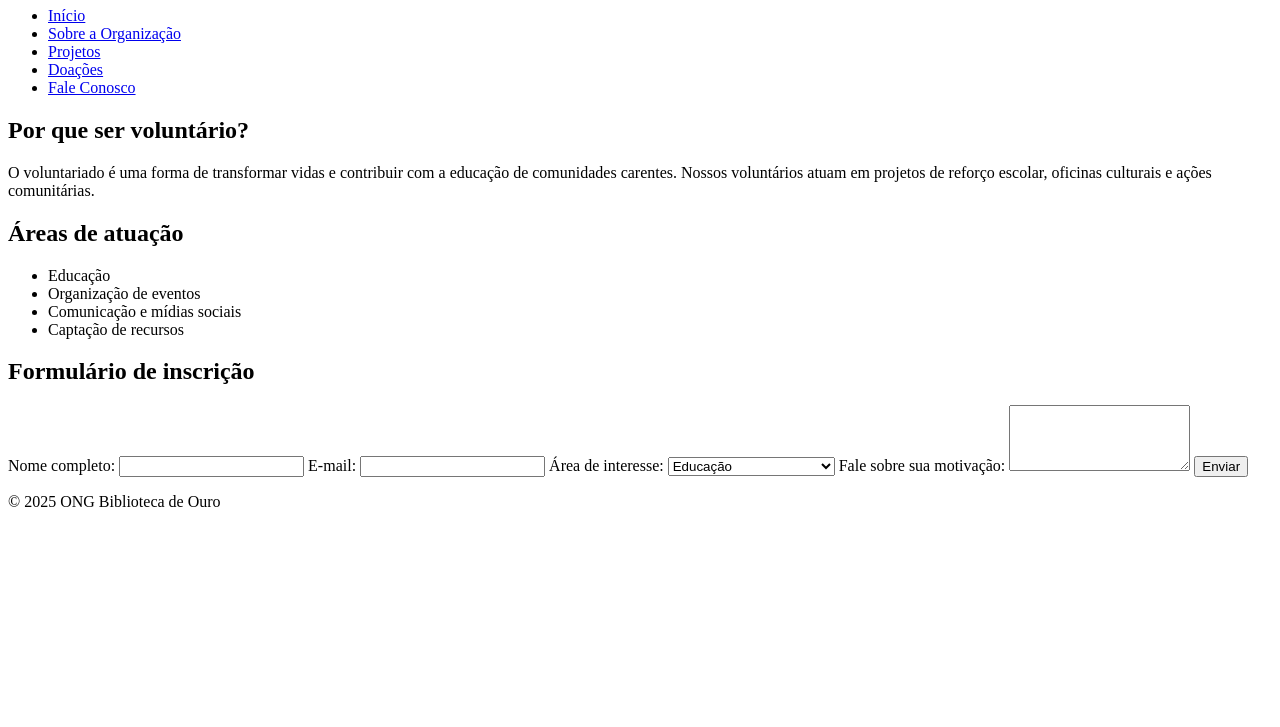
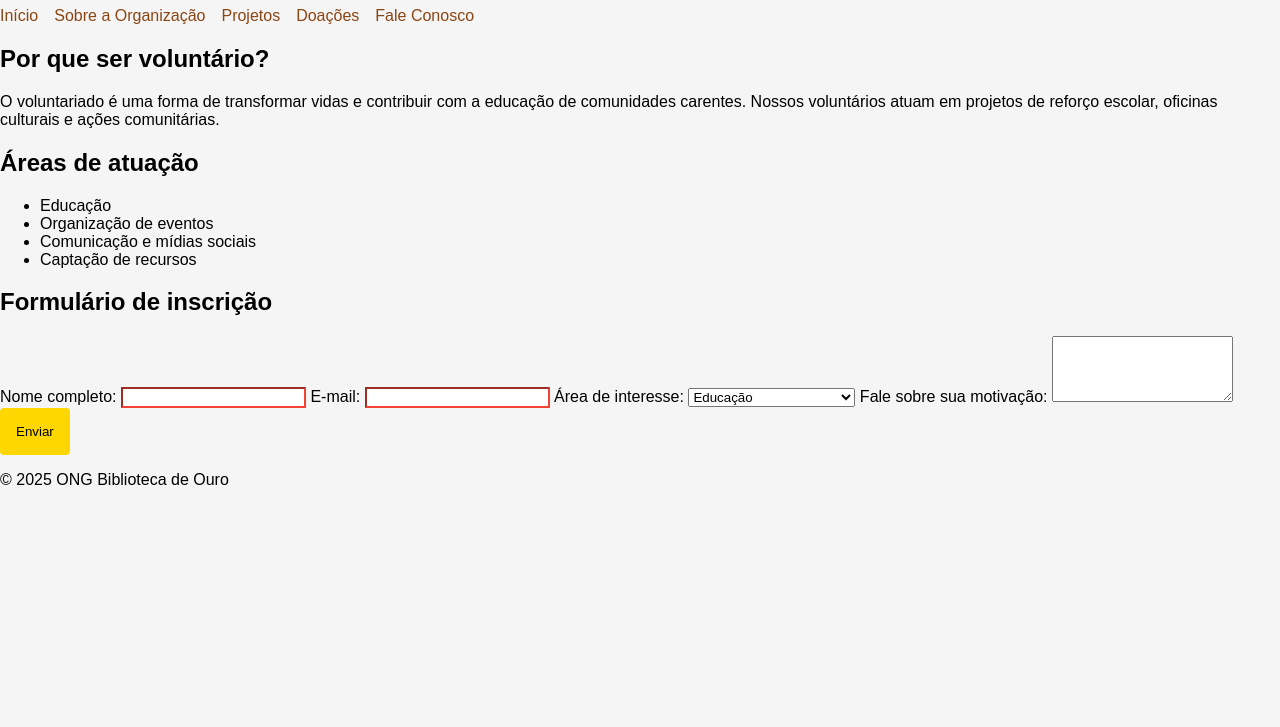
Before and after one commit to Gabriel-Texeira/Aula-de-programa-o-Web, a plain HTML site: page voluntariado.html in a window 1280 px wide. Shown: the part 73-800 px from the top of the page. Drawn offline with Linux system fonts and the light colour scheme.

Commit message:
Atualiza estrutura HTML e CSS do projeto

```diff
--- /dev/null
+++ b/css/components.css
@@ -0,0 +1,39 @@
+nav ul {
+    display: flex;
+    gap: var(--space-2);
+    list-style: none;
+    padding: 0%;
+
+}
+
+nav a {
+text-decoration: none;
+color: var(--color-primary);
+font-size: var(--font-size-md);
+}
+
+nav a:hover {
+    color: var(--color-accent);
+}
+button {
+    padding: var(--space-2);
+    background-color: var(--color-secondary);
+    border: none;
+    border-radius: 4px;
+    cursor: pointer;
+}
+button:hover {
+    background-color: var(--color-accent);
+}
+input:invalid {
+    border-color: var(--color-error);
+}
+input:valid {
+    border-color: var(--color-success);
+}
+.badge {
+    background-color: var(--color-secondary);
+    padding: var(--space-1);
+    border-radius: 12px;
+    font-size: var(--font-size-sm);
+}
--- /dev/null
+++ b/css/layout.css
@@ -0,0 +1,19 @@
+body {
+    margin: 0;
+    font-family: Arial, sans-serif;
+    background-color: var(--color-neutral-light);
+    color: var(--color-neutral-dark);
+}
+
+.container {
+    display: grid;
+    grid-template-columns: repeat(12, 1fr);
+    gap: var(--space-2);
+    padding: var(--space-3);
+}
+
+.flex {
+    display: flex;
+    justify-content: space-between;
+    align-items: center;
+}
--- /dev/null
+++ b/css/responsive.css
@@ -0,0 +1,28 @@
+@media (max-width: 1200px) {
+    .container {
+        grid-template-columns: repeat(8, 1fr);
+    }
+}
+
+@media (max-width: 992px) {
+   .container {
+    grid-template-columns: repeat(6, 1fr);
+   }
+}
+@media (max-width: 768px) {
+    .container {
+        grid-template-columns: repeat(4, 1fr);
+
+    }
+}
+@media (max-width: 576px) {
+  .container {
+    grid-template-columns: repeat(2, 1fr);
+  }
+}
+
+@media (max-width: 400px) {
+  .container {
+    grid-template-columns: 1fr;
+  }
+}
--- /dev/null
+++ b/css/variables.css
@@ -0,0 +1,23 @@
+:root {
+    --color-primary: #8B4513;
+    --color-secondary: #FFD700;
+    --color-accent: #DAA520;
+    --color-neutral-light: #F5F5F5;
+    --color-neutral-dark: #000000;
+    --color-success: #4CAF50;
+    --color-error: #F44336;
+    --color-warning: #FF9800;
+
+    --font-size-xs: 12px;
+    --font-size-sm: 14px;
+    --font-size-md: 16px;
+    --font-size-lg: 20px;
+    --font-size-xl: 28px;
+
+    --space-1: 8px;
+    --space-2: 16px;
+    --space-3: 24px;
+    --space-4: 32px;
+    --space-5: 48px;
+    --space-6: 64px;
+}
--- a/voluntariado.html
+++ b/voluntariado.html
@@ -3,6 +3,10 @@
 <head>
   <meta charset="UTF-8">
   <title>Voluntariado - ONG Biblioteca de Ouro</title>
+  <link rel="stylesheet" href="css/variables.css">
+  <link rel="stylesheet" href="css/layout.css">
+  <link rel="stylesheet" href="css/components.css">
+  <link rel="stylesheet" href="css/responsive.css">
 </head>
 <body>
 
```
Also changed, not shown: contato.html (+4 -0 lines), doacoes.html (+4 -0 lines), index.html (+4 -1 lines), projetos.html (+4 -0 lines), sobre.html (+4 -0 lines).
